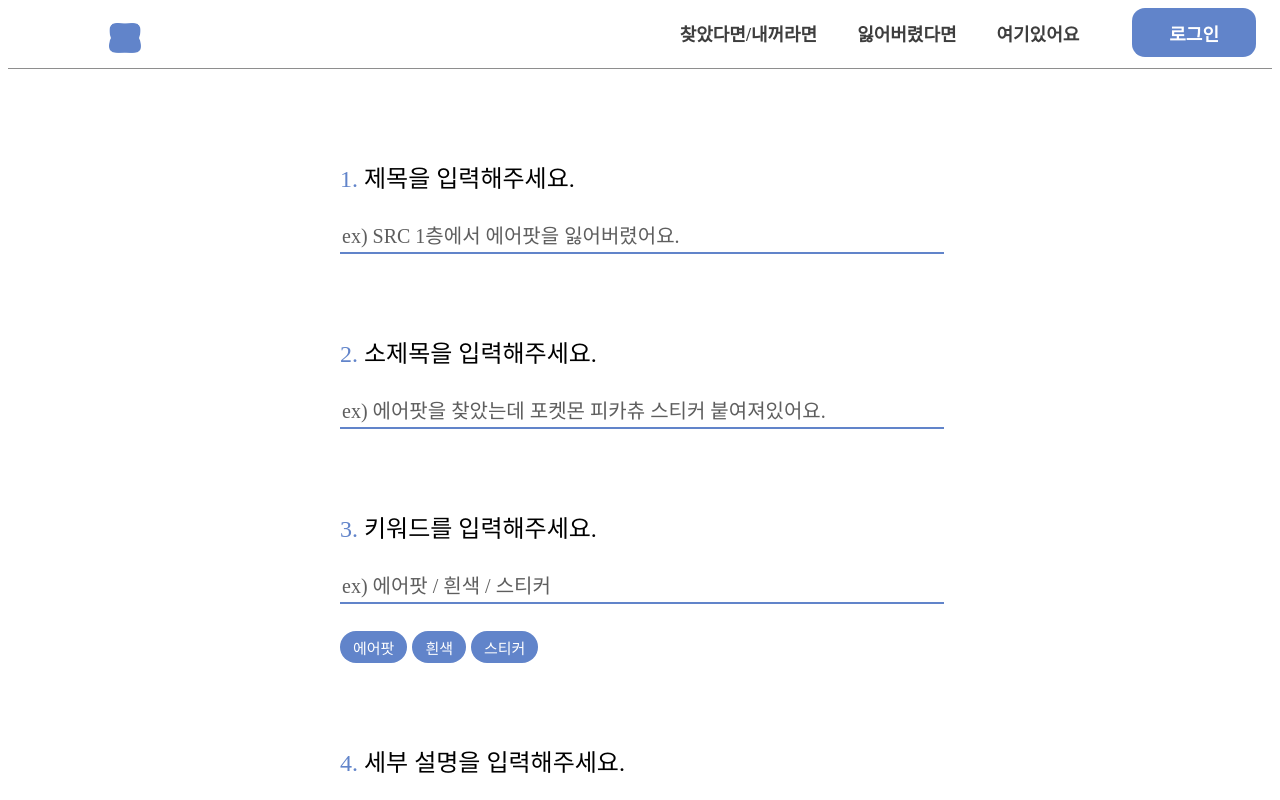
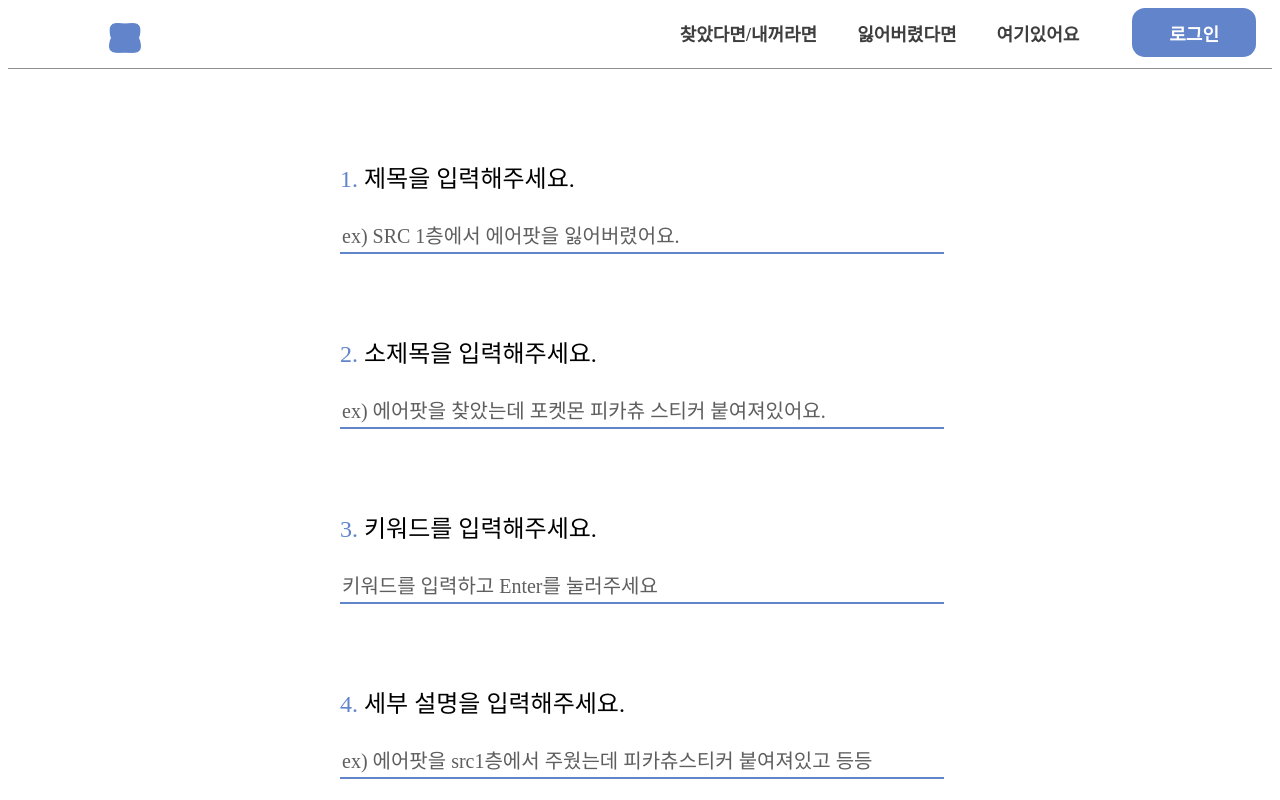
Before and after one commit to siniseong/Aditno-Client, a React (Create React App) app: page /findform in a window 1280 px wide. Shown: the top 800 px of the page. Built offline with nearby package versions, Linux system fonts and the light colour scheme; a web font is replaced by a local one.

Commit message:
✨ [등록 폼] 키워드 엔터 누르면 등록 추가

```diff
--- a/src/components/FindForm.js
+++ b/src/components/FindForm.js
@@ -1,7 +1,20 @@
-import React from 'react';
+import React, { useState } from 'react';
 import Header from './Header';
 
 function FindForm() {
+  const [tags, setTags] = useState([]);
+  const [tagInput, setTagInput] = useState('');
+
+  const handleKeyDown = (e) => {
+    if (e.key === 'Enter') {
+      e.preventDefault();
+      if (tagInput.trim() !== '') {
+        setTags([...tags, tagInput.trim()]);
+        setTagInput('');
+      }
+    }
+  };
+
   return (
     <div>
       <Header />
@@ -17,12 +30,24 @@ function FindForm() {
           </div>
           <div className="form">
             <h3><span className="pink">3. </span>키워드를 입력해주세요.</h3>
-            <input id="tagsIn" className="textbox" type="text" placeholder="ex) 에어팟 / 흰색 / 스티커" />
-            <div id="tags" className="tags">
-              <div className="tag"><h6>에어팟</h6></div>
-              <div className="tag"><h6>흰색</h6></div>
-              <div className="tag"><h6>스티커</h6></div>
-            </div>
+            <input
+              id="tagsIn"
+              className="textbox"
+              type="text"
+              placeholder="키워드를 입력하고 Enter를 눌러주세요"
+              value={tagInput}
+              onChange={(e) => setTagInput(e.target.value)}
+              onKeyDown={handleKeyDown}
+            />
+            {tags.length > 0 && (
+              <div id="tags" className="tags">
+                {tags.map((tag, index) => (
+                  <div className="tag" key={index}>
+                    <h6>{tag}</h6>
+                  </div>
+                ))}
+              </div>
+            )}
           </div>
           <div className="form">
             <h3><span className="pink">4. </span>세부 설명을 입력해주세요.</h3>
--- a/src/components/LostForm.js
+++ b/src/components/LostForm.js
@@ -1,7 +1,20 @@
-import React from 'react';
+import React, { useState } from 'react';
 import Header from './Header';
 
 function LostForm() {
+  const [tags, setTags] = useState([]);
+  const [tagInput, setTagInput] = useState('');
+
+  const handleKeyDown = (e) => {
+    if (e.key === 'Enter') {
+      e.preventDefault();
+      if (tagInput.trim() !== '') {
+        setTags([...tags, tagInput.trim()]);
+        setTagInput('');
+      }
+    }
+  };
+
   return (
     <div>
       <Header />
@@ -17,12 +30,24 @@ function LostForm() {
           </div>
           <div className="form">
             <h3><span className="pink">3. </span>키워드를 입력해주세요.</h3>
-            <input id="tagsIn" className="textbox" type="text" placeholder="ex) 에어팟 / 흰색 / 스티커" />
-            <div id="tags" className="tags">
-              <div className="tag"><h6>에어팟</h6></div>
-              <div className="tag"><h6>흰색</h6></div>
-              <div className="tag"><h6>스티커</h6></div>
-            </div>
+            <input
+              id="tagsIn"
+              className="textbox"
+              type="text"
+              placeholder="키워드를 입력하고 Enter를 눌러주세요"
+              value={tagInput}
+              onChange={(e) => setTagInput(e.target.value)}
+              onKeyDown={handleKeyDown}
+            />
+            {tags.length > 0 && (
+              <div id="tags" className="tags">
+                {tags.map((tag, index) => (
+                  <div className="tag" key={index}>
+                    <h6>{tag}</h6>
+                  </div>
+                ))}
+              </div>
+            )}
           </div>
           <div className="form">
             <h3><span className="pink">4. </span>잃어버린 장소를 알려주세요.</h3>
```
